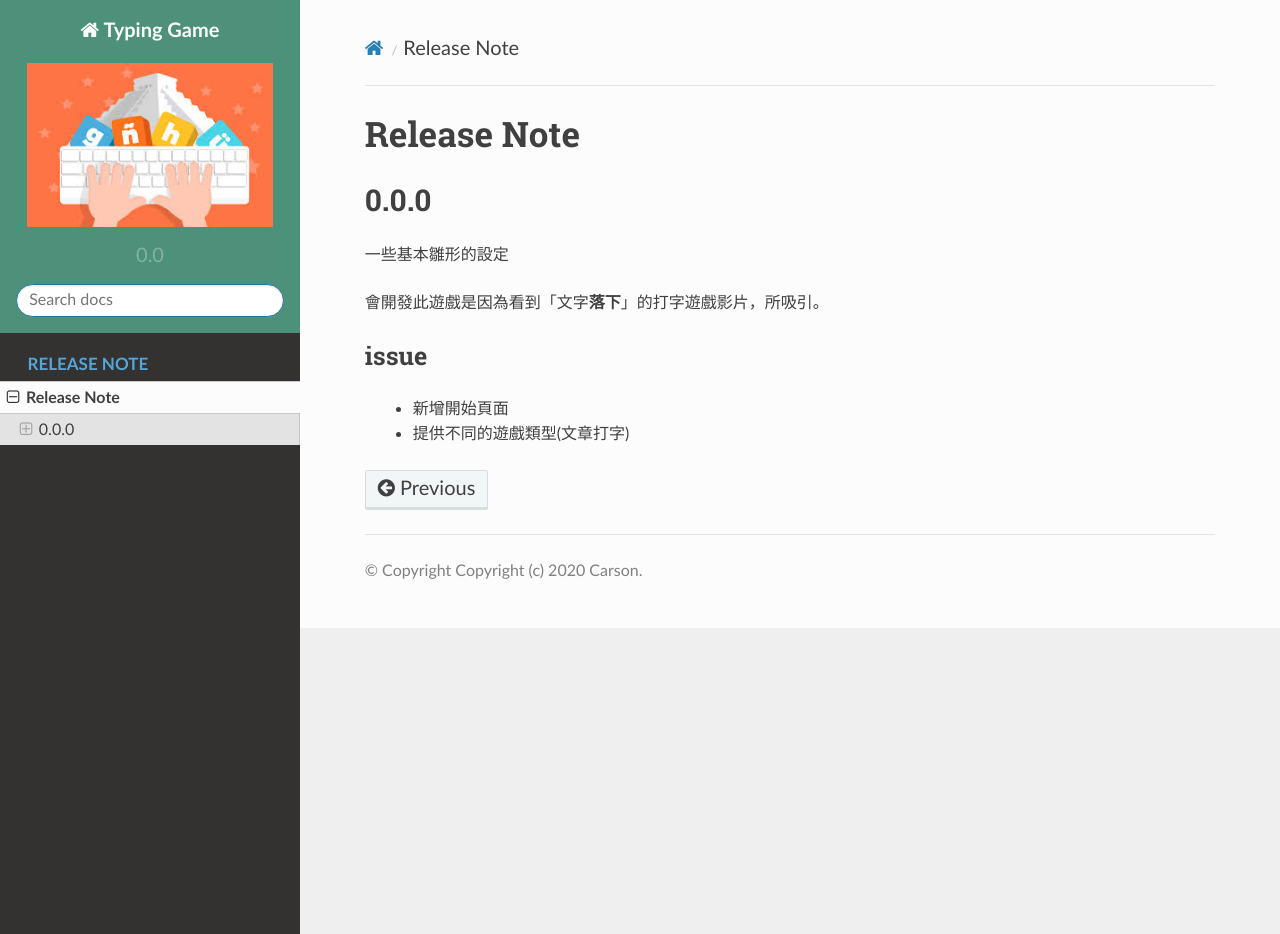
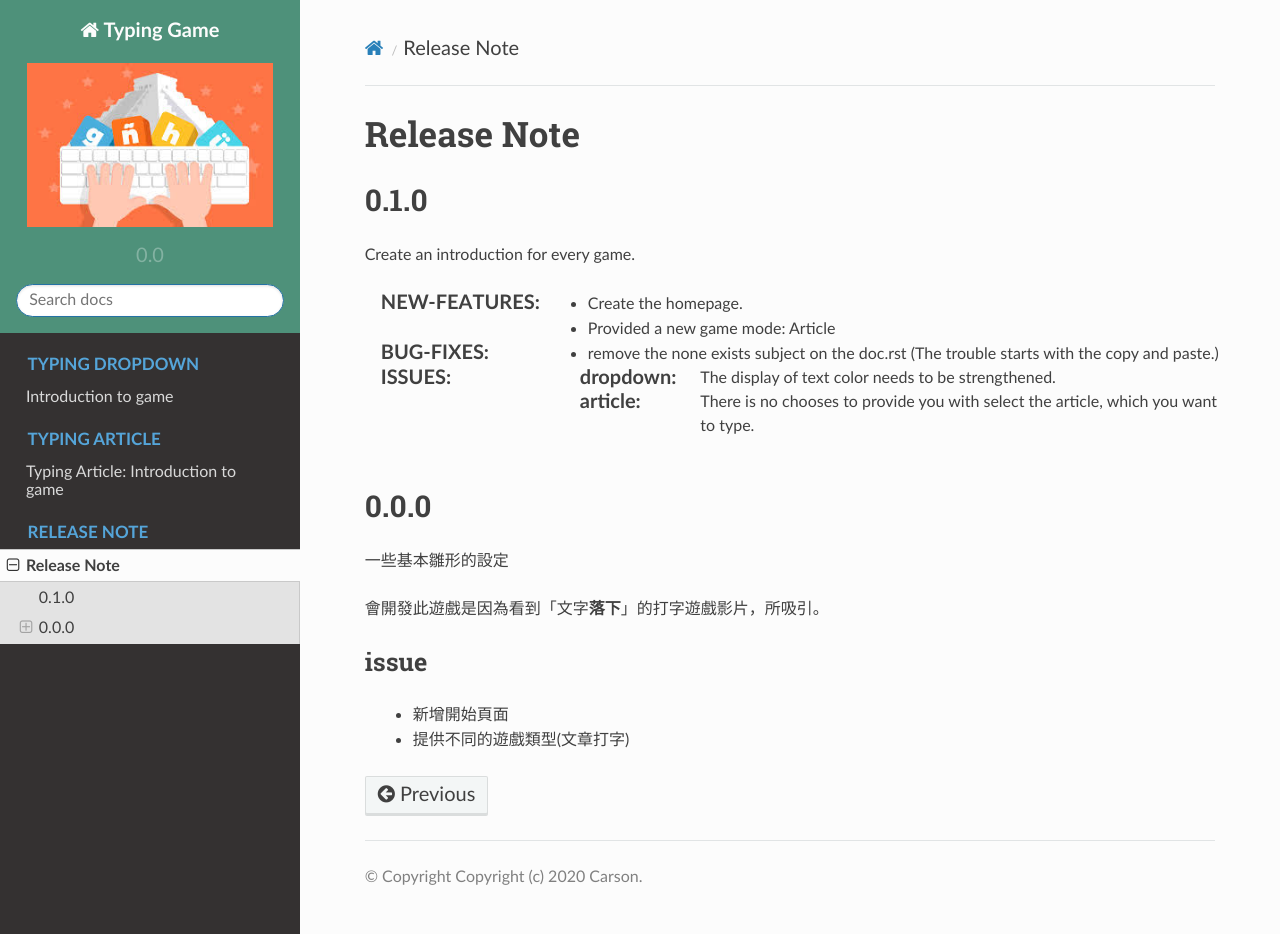
Before and after one commit to CarsonSlovoka/typing-game, a Sphinx documentation site: the page built from doc/source/history/release.rst, in a window 1280 px wide and 934 px high. Built offline with Sphinx 7.4.7 and the Read the Docs theme 2.0.0, drawn with Linux system fonts in a browser that asks for light colours; pages that are not in the unit, such as notebooks, are missing from menus.

Commit message:
(( 0.1.0 ))

```diff
--- a/doc/doc.rst
+++ b/doc/doc.rst
@@ -7,23 +9,24 @@ Tutorial: django-rest-framework
 Article
 ============
 
-.. toctree::
-    :caption: Tutorial
-    :glob:
-    :numbered:
-    :maxdepth: 3
-
-    source/tutorial/lesson_0.rst
-    source/tutorial/*
-
-----
+Game
+------------
 
 .. toctree::
-    :caption: Sphinx
+    :caption: typing dropdown
     :glob:
     :maxdepth: 3
 
-    source/sphinx/*
+    source/game/typing_dropdown/dropdown.index.rst
+
+
+
+.. toctree::
+    :caption: typing article
+    :glob:
+    :maxdepth: 3
+
+    source/game/typing_article/article.index.rst
 
 ----
 
--- a/doc/source/history/release.rst
+++ b/doc/source/history/release.rst
@@ -1,6 +1,24 @@
 ==================
 Release Note
 ==================
+
+0.1.0
+=========
+
+Create an introduction for every game.
+
+:NEW-FEATURES:
+
+    - Create the homepage.
+    - Provided a new game mode: Article
+
+:BUG-FIXES:
+
+    - remove the none exists subject on the doc.rst (The trouble starts with the copy and paste.)
+
+:ISSUES:
+    :dropdown: The display of text color needs to be strengthened.
+    :article: There is no chooses to provide you with select the article, which you want to type.
 
 
 0.0.0
```
Also changed, not shown: other parts of doc/doc.rst (+3 -1 lines), doc/source/game/typing_article/article.index.rst (added, +15 -0 lines), doc/source/game/typing_dropdown/dropdown.index.rst (added, +10 -0 lines).
